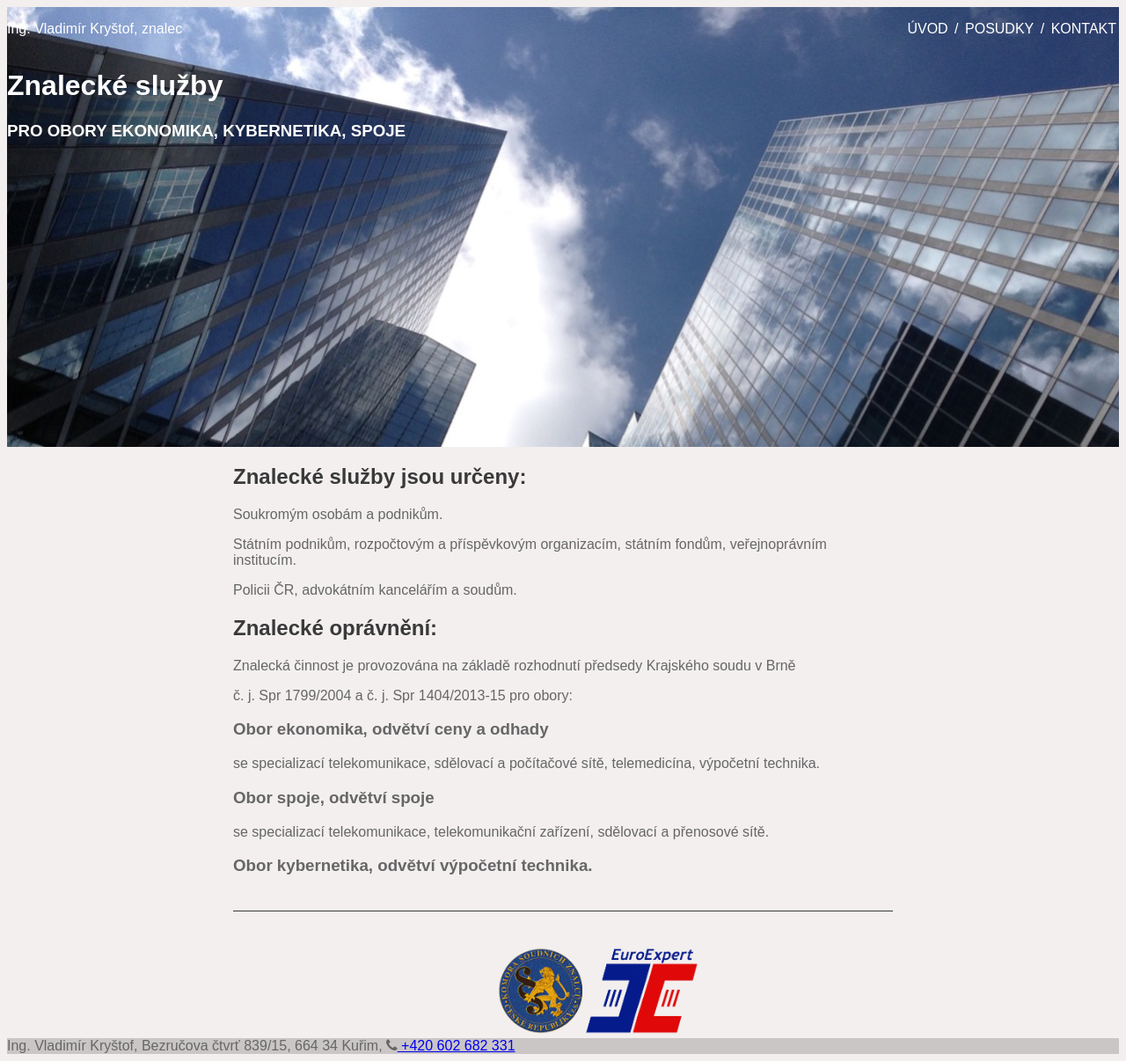
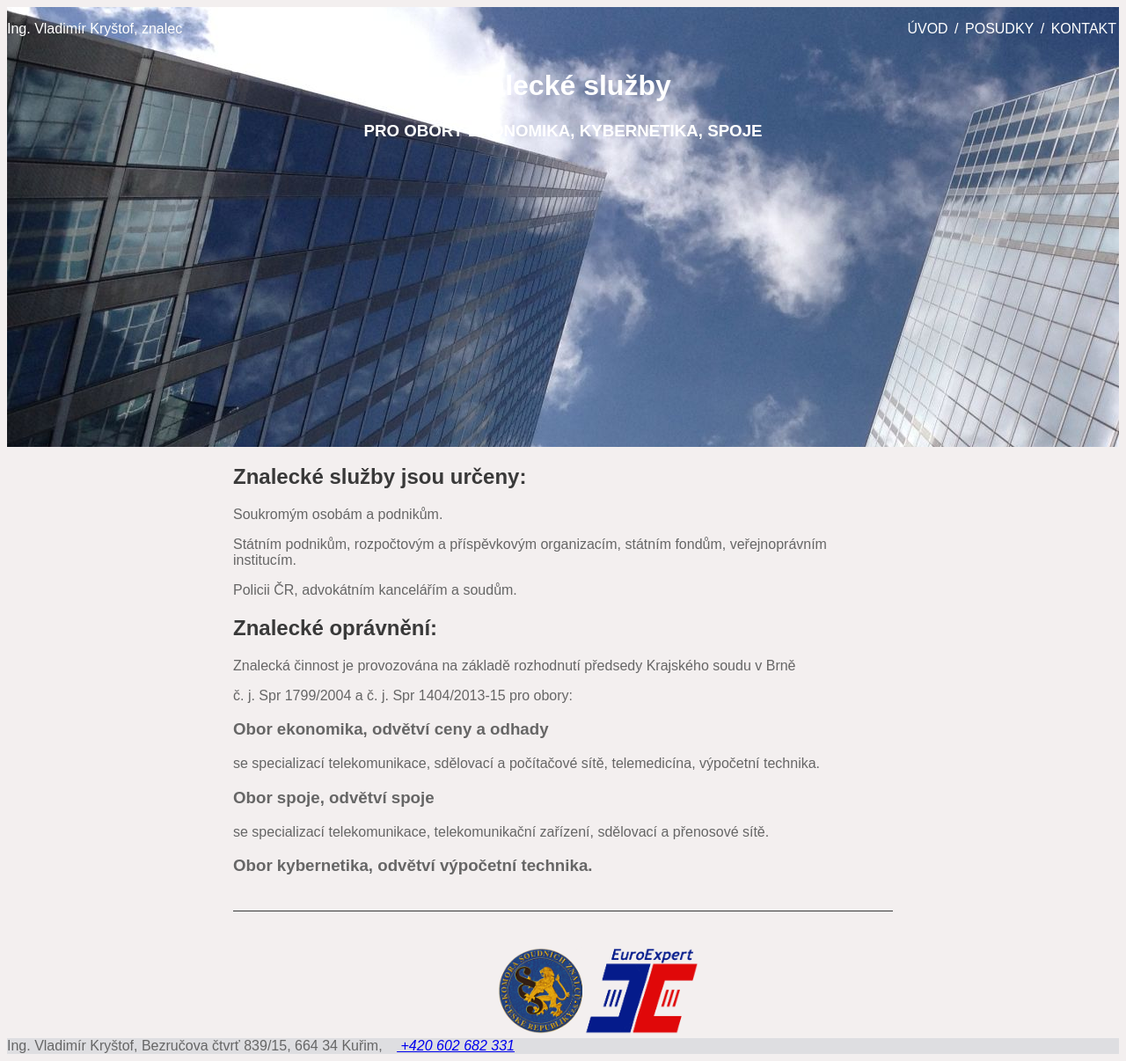
Before and after one commit to krystofovasofie/web_znalec, a PHP site: page / in a window 1280 px wide. Shown: the whole page at 88% size. Run offline with PHP 8.4, Linux system fonts and the light colour scheme; some web fonts are replaced.

Commit message:
hrajeme si s scss rozšířením

```diff
--- a/index.php
+++ b/index.php
@@ -19,8 +19,10 @@
           </ul>
         </nav>
       </div>
-      <h1>Znalecké služby</h1>
-      <h3>pro obory ekonomika, kybernetika, spoje</h3>
+      <div id="middle">
+        <h1>Znalecké služby</h1>
+        <h3>pro obory ekonomika, kybernetika, spoje</h3>
+      </div>
     </header>
 
     <main>
@@ -49,12 +51,12 @@
       </p>
       <h3>Obor kybernetika, odvětví výpočetní technika.</h3>
       <div class="line"></div>
-      <img src="logo.png" alt="logo Komory soudních znalců ČR" id="logo">
+      <img src="images/logo.png" alt="logo Komory soudních znalců ČR" id="logo">
     </main>
     <footer>
       <div>
         Ing. Vladimír Kryštof, Bezručova čtvrť 839/15, 664 34 Kuřim,
-        <i class="fa fa-phone" aria-hidden="true"><a href="tel:+420 602 682 331"> +420 602 682 331</a>
+        <i class="fa-phone" aria-hidden="true"><a href="tel:+420 602 682 331"> +420 602 682 331</a>
         </i>
       </div>
     </footer>
--- a/styles/colors.css
+++ b/styles/colors.css
@@ -0,0 +1 @@
+/*# sourceMappingURL=colors.css.map */
--- a/styles/colors.scss
+++ b/styles/colors.scss
@@ -1 +1,2 @@
 $blue-main: #0000ff;
+$footer-color: rgba(18, 196, 202, 4/10);
--- a/styles/main.css
+++ b/styles/main.css
@@ -1 +1,58 @@
-*{font-family:"Metropolis",sans-serif;box-sizing:border-box}body{background-color:#f3efef;text-align:block;color:#666}header{background:url("../images/pozadi.jpg");height:500px;color:#fff}header #top-menu{display:flex;justify-content:space-between;align-items:center}header ul li{list-style:none;display:inline;margin:3px}header h3{text-transform:uppercase}header a{color:#fff;text-decoration:none}main{max-width:750px;margin:0 auto}main h2{color:#393939}main #logo{height:100px;padding:0px 300px}.line{border-bottom:#393939 solid .5px;margin:40px 0px}footer{background-color:#cac6c6}
+* {
+  font-family: "Metropolis", sans-serif;
+  box-sizing: border-box;
+}
+
+body {
+  background-color: #f3efef;
+  /*font-size: 1.3vw;*/
+  text-align: block;
+  color: #666;
+}
+
+header {
+  background: url("../images/fujitsu.jpg");
+  height: 500px;
+  color: white;
+}
+header #top-menu {
+  display: flex;
+  justify-content: space-between;
+  align-items: center;
+}
+header ul li {
+  list-style: none;
+  display: inline;
+  margin: 3px;
+}
+header h3 {
+  text-transform: uppercase;
+}
+header a {
+  color: white;
+  text-decoration: none;
+}
+header #middle {
+  text-align: center;
+}
+
+main {
+  max-width: 750px;
+  margin: 0 auto;
+}
+main h2 {
+  color: #393939;
+}
+main #logo {
+  height: 100px;
+  padding: 0px 300px;
+}
+
+.line {
+  border-bottom: #393939 solid 0.5px;
+  margin: 40px 0px;
+}
+
+footer {
+  background-color: rgba(190, 196, 202, 0.4);
+}/*# sourceMappingURL=main.css.map */
--- a/styles/main.scss
+++ b/styles/main.scss
@@ -3,7 +3,7 @@
 @import "basic";
 
 header {
-  background: url("../images/pozadi.jpg");
+  background: url("../images/fujitsu.jpg");
   height: $container-width;
   color: white;
 
@@ -25,6 +25,9 @@ header {
   a {
     color: white;
     text-decoration: none;
+  }
+  #middle {
+    text-align: center;
   }
 }
 
@@ -48,5 +51,5 @@ main {
 }
 
 footer {
-  background-color: #cac6c6;
+  background-color: $footer-color;
 }
--- a/styles/variables.css
+++ b/styles/variables.css
@@ -0,0 +1 @@
+/*# sourceMappingURL=variables.css.map */
```
Also changed, not shown: styles/basic.css (+11 -1 lines), images/Fujitsu.jpg (added), images/background.webp (deleted), images/logo.png (renamed from logo.png), images/pozadi.jpg (deleted), 1 other file.
